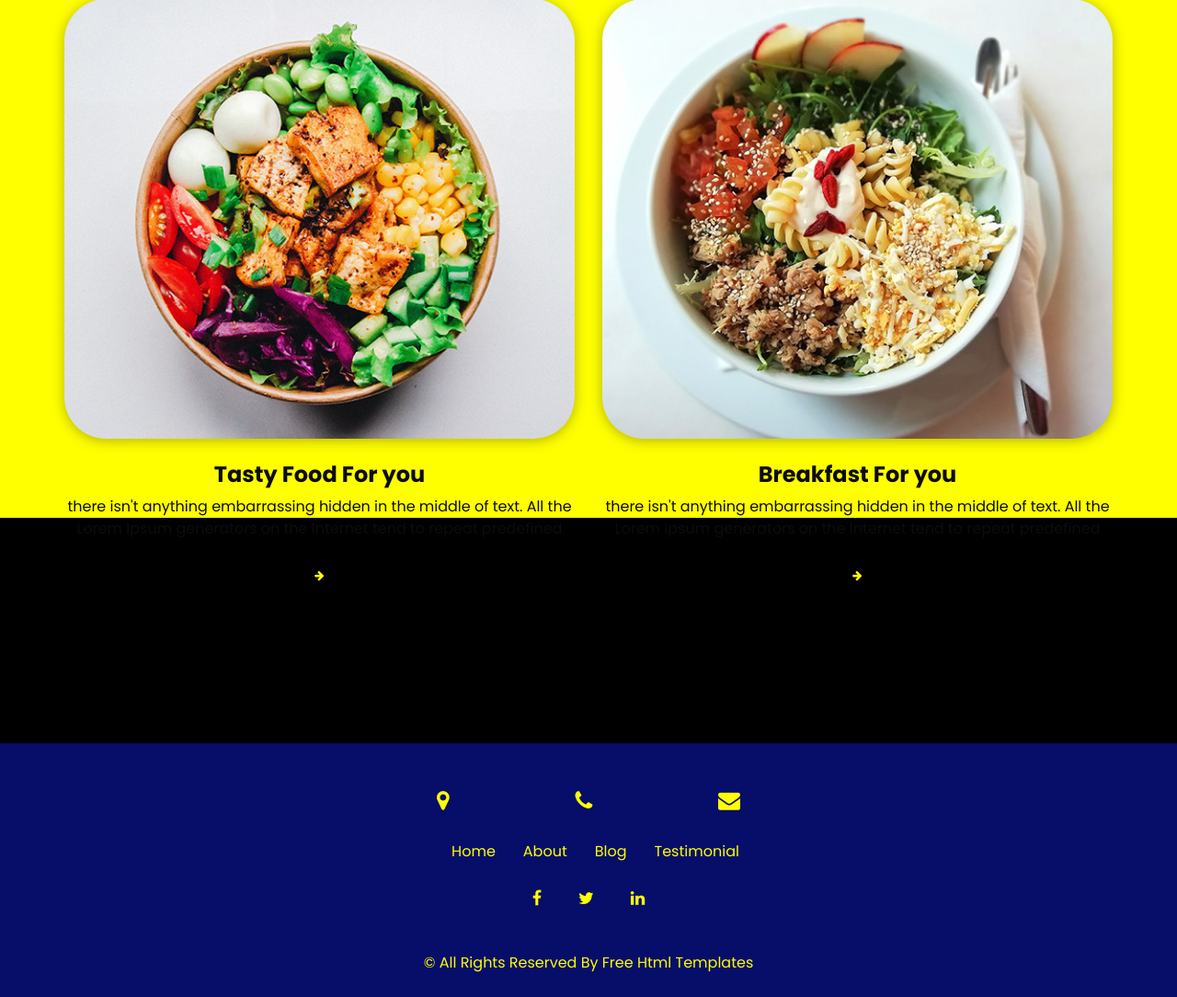
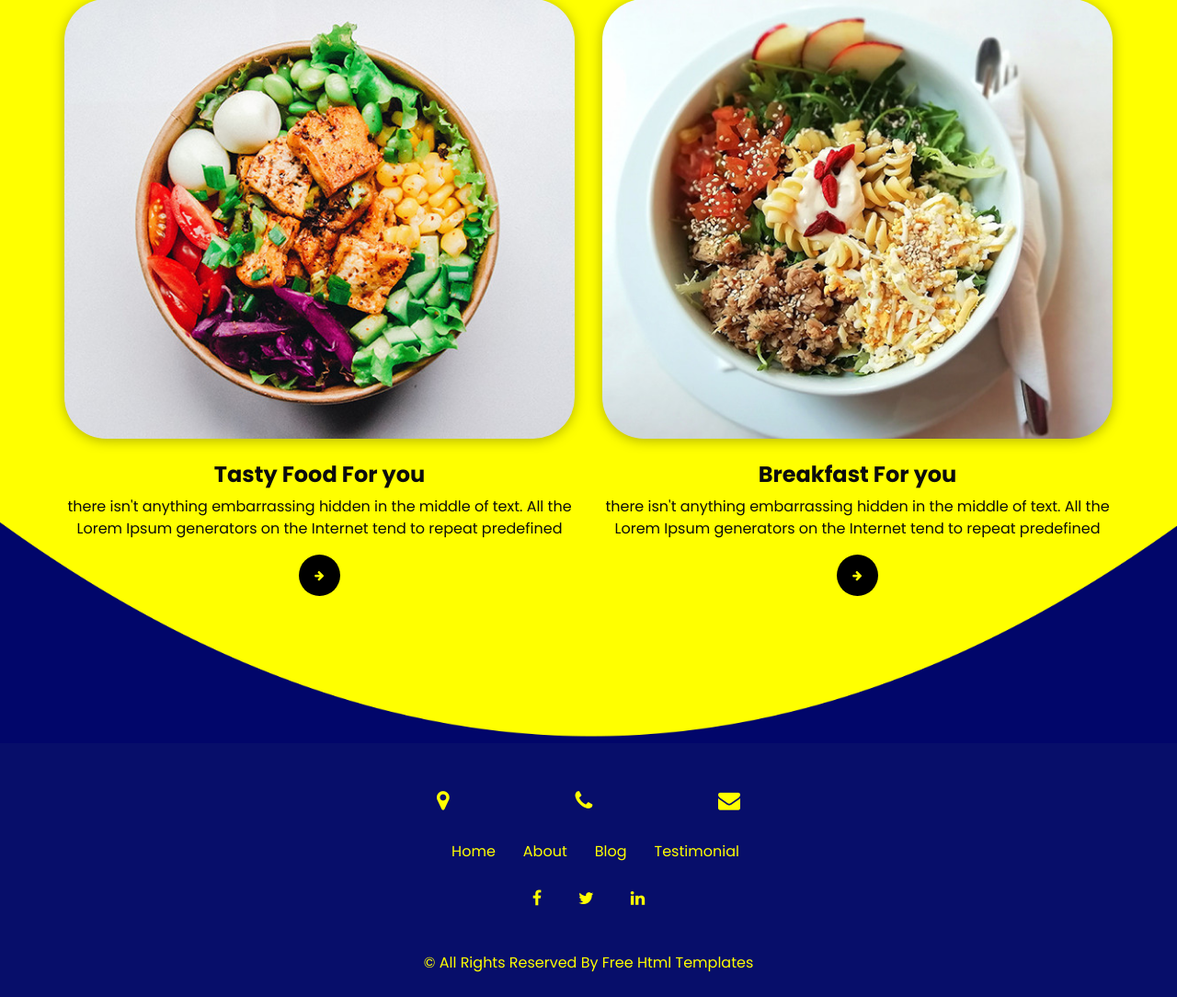
Before and after one commit to Hiufoods/Hiufoods, a PHP site: page /blog.html in a window 1280 px wide. Shown: the part 273-1357 px from the top of the page at 92% size. Run offline with PHP 8.4, Linux system fonts and the light colour scheme; style sheets or scripts are compiled from the project's sources; some libraries are stand-ins or nearby versions.

Commit message:
Add files via upload
Signed-off-by: Hiufoods <baccomid@gmail.com>

```diff
--- a/css/style.scss
+++ b/css/style.scss
@@ -678,7 +678,7 @@ h4{
 // end client section
 
 .footer_container {
-  background-color:#000;
+  background-image: url(../images/footer-bg.png);
   background-size: 100%;
   background-size: 100% 100%;
   background-repeat: no-repeat;
```
